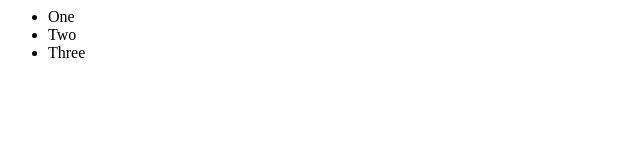
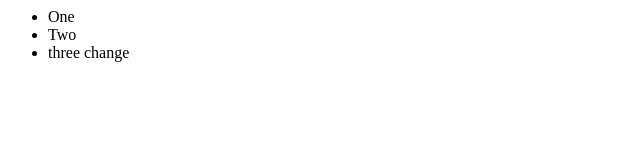
Before and after one commit to GHenseler/WebDeveloperCourse, a plain HTML site: page index.html in a window 1280 px wide. Shown: the full height of the page, 0-640 px from the left. Drawn offline with Linux system fonts and the light colour scheme.

Commit message:
Changes made comment

```diff
--- a/index.html
+++ b/index.html
@@ -4,7 +4,7 @@
             <ul>
                 <li class="testclass1">One </li>
                 <li class="testclass2">Two</li>
-                <li class="testclass3">Three</li>
+                <li class="testclass3">three change</li>
             </ul>
         </div>
     </body>
```
